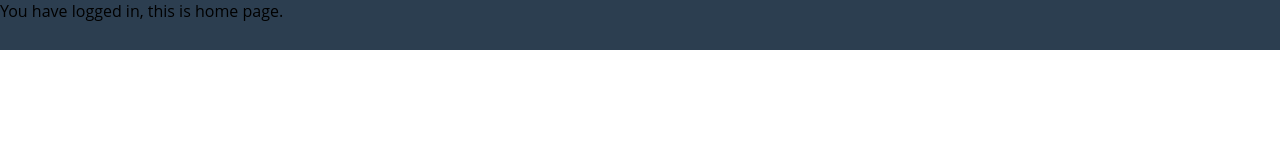
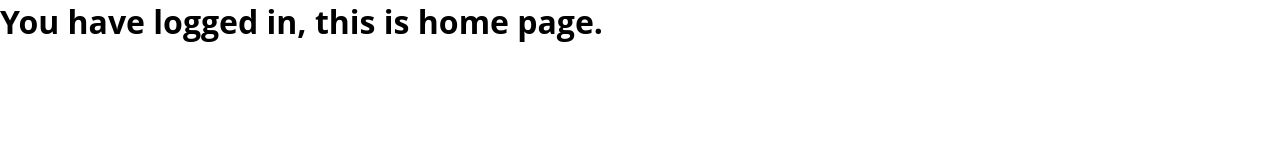
Before and after one commit to fast-one/SampleWebApp, a plain HTML site: page home.html in a window 1280 px wide. Drawn offline with Linux system fonts and the light colour scheme.

Commit message:
Update home.html

```diff
--- a/home.html
+++ b/home.html
@@ -8,8 +8,8 @@
 </script>
 	</head>
 	<body>
-	<div id="header">
+	<h1>
 		You have logged in, this is home page.
-	</div>
+		</h1>
 	</body>
 	</html>
```
